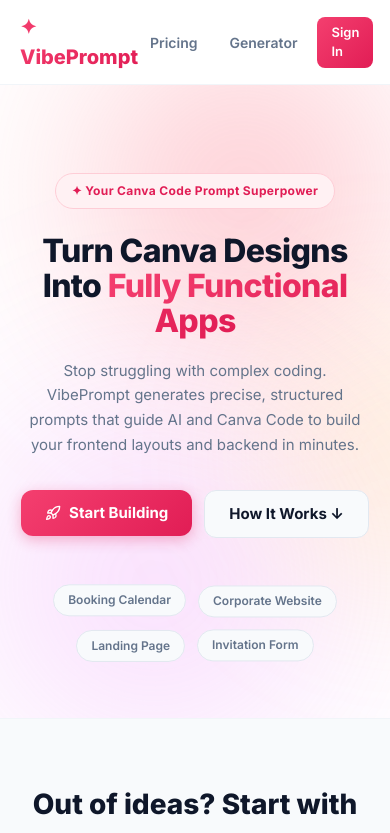
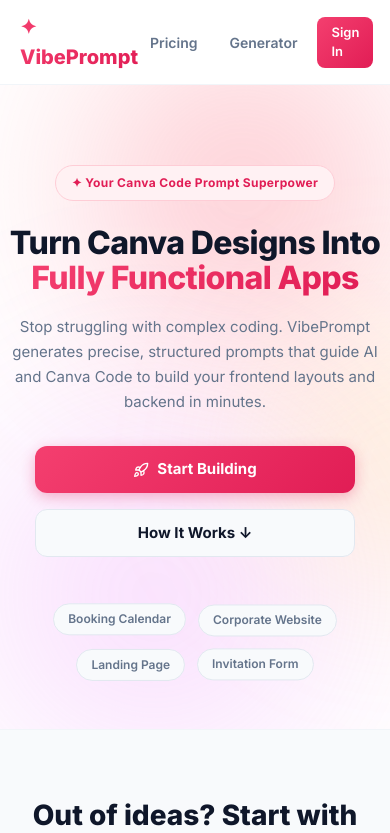
Before and after one commit to kalincreative/VibePrompt, a React (Vite) app: page / in a window 390 px wide. Shown: the top 833 px of the page. Built offline with nearby package versions, Linux system fonts and the light colour scheme; no server answers.

Commit message:
Fix mobile hero alignment and remove inline widths

```diff
--- a/src/pages/HomePage.jsx
+++ b/src/pages/HomePage.jsx
@@ -56,7 +56,7 @@
                 alignItems: 'center',
                 justifyContent: 'center',
                 textAlign: 'center',
-                padding: '5rem 1.25rem 3rem',
+                padding: '5rem 0 3rem',
                 minHeight: '75vh',
                 overflow: 'hidden',
             }}>
@@ -65,10 +65,11 @@
                 <div className="mesh-blob blob-2" />
                 <div className="mesh-blob blob-3" />
 
+                <div className="relative z-10 w-full max-w-md sm:max-w-4xl mx-auto px-6 sm:px-8 flex flex-col items-center">
                     {/* Badge */}
                     <motion.div initial={{ opacity: 0, y: 20 }} animate={{ opacity: 1, y: 0 }} transition={{ duration: 0.5 }}
                         style={{
-                        position: 'relative', zIndex: 1, display: 'inline-flex', alignItems: 'center', gap: '0.5rem',
+                            display: 'inline-flex', alignItems: 'center', gap: '0.5rem',
                             padding: '0.5rem 1rem', borderRadius: '100px',
                             background: '#FFF1F3', border: '1px solid #FECDD6',
                             color: '#E11D55', fontSize: '0.75rem', fontWeight: 700,
@@ -81,8 +82,8 @@
                     {/* Headline */}
                     <motion.h1
                         initial={{ opacity: 0, y: 30 }} animate={{ opacity: 1, y: 0 }} transition={{ duration: 0.6, delay: 0.1 }}
+                        className="w-full"
                         style={{
-                        position: 'relative', zIndex: 1,
                             fontSize: 'clamp(2rem, 6vw, 3.5rem)', fontWeight: 800, lineHeight: 1.1,
                             letterSpacing: '-0.02em', marginBottom: '1.25rem', maxWidth: '700px', color: '#0F172A',
                         }}
@@ -96,8 +97,8 @@
                     {/* Subtitle */}
                     <motion.p
                         initial={{ opacity: 0, y: 20 }} animate={{ opacity: 1, y: 0 }} transition={{ duration: 0.5, delay: 0.2 }}
+                        className="w-full"
                         style={{
-                        position: 'relative', zIndex: 1,
                             fontSize: 'clamp(0.9375rem, 2vw, 1.125rem)', color: '#64748B',
                             maxWidth: '580px', lineHeight: 1.65, marginBottom: '2rem',
                         }}
@@ -108,15 +109,15 @@
                     {/* CTA */}
                     <motion.div
                         initial={{ opacity: 0, y: 20 }} animate={{ opacity: 1, y: 0 }} transition={{ duration: 0.5, delay: 0.3 }}
-                    style={{ position: 'relative', zIndex: 1, display: 'flex', gap: '0.75rem', flexWrap: 'wrap', justifyContent: 'center' }}
+                        className="flex flex-col sm:flex-row gap-4 w-full sm:w-auto max-w-xs sm:max-w-none mx-auto justify-center"
                     >
-                    <Link to="/generate" style={{ textDecoration: 'none' }}>
-                        <button style={{
+                        <Link to="/generate" className="w-full sm:w-auto" style={{ textDecoration: 'none' }}>
+                            <button className="w-full sm:w-auto" style={{
                                 padding: '0.75rem 1.5rem', borderRadius: '0.75rem', border: 'none',
                                 background: 'linear-gradient(135deg, #F43F6F, #E11D55)',
                                 color: '#fff', fontWeight: 700, fontSize: '0.9375rem',
                                 cursor: 'pointer', fontFamily: 'inherit',
-                            display: 'inline-flex', alignItems: 'center', gap: '0.5rem',
+                                display: 'inline-flex', alignItems: 'center', justifyContent: 'center', gap: '0.5rem',
                                 boxShadow: '0 4px 14px rgba(225,29,85,0.3)',
                                 transition: 'opacity 0.2s',
                             }}
@@ -127,8 +128,8 @@
                                 Start Building
                             </button>
                         </Link>
-                    <a href="#features" style={{ textDecoration: 'none' }}>
-                        <button style={{
+                        <a href="#features" className="w-full sm:w-auto" style={{ textDecoration: 'none' }}>
+                            <button className="w-full sm:w-auto" style={{
                                 padding: '0.75rem 1.5rem', borderRadius: '0.75rem',
                                 border: '1.5px solid #E2E8F0', background: '#F8FAFC',
                                 color: '#0F172A', fontWeight: 700, fontSize: '0.9375rem',
@@ -146,7 +147,7 @@
                     {/* Tool pills */}
                     <motion.div
                         initial={{ opacity: 0 }} animate={{ opacity: 1 }} transition={{ delay: 0.6 }}
-                    style={{ position: 'relative', zIndex: 1, display: 'flex', gap: '0.75rem', marginTop: '3rem', flexWrap: 'wrap', justifyContent: 'center' }}
+                        style={{ display: 'flex', gap: '0.75rem', marginTop: '3rem', flexWrap: 'wrap', justifyContent: 'center' }}
                     >
                         {['Booking Calendar', 'Corporate Website', 'Landing Page', 'Invitation Form'].map((tool, i) => (
                             <motion.span key={tool}
@@ -161,6 +162,7 @@
                             </motion.span>
                         ))}
                     </motion.div>
+                </div>
             </section>
 
             {/* ── Ready-to-Use Templates ────────────────────────────── */}
```
Lines whose indentation alone changed are shown as unchanged.
